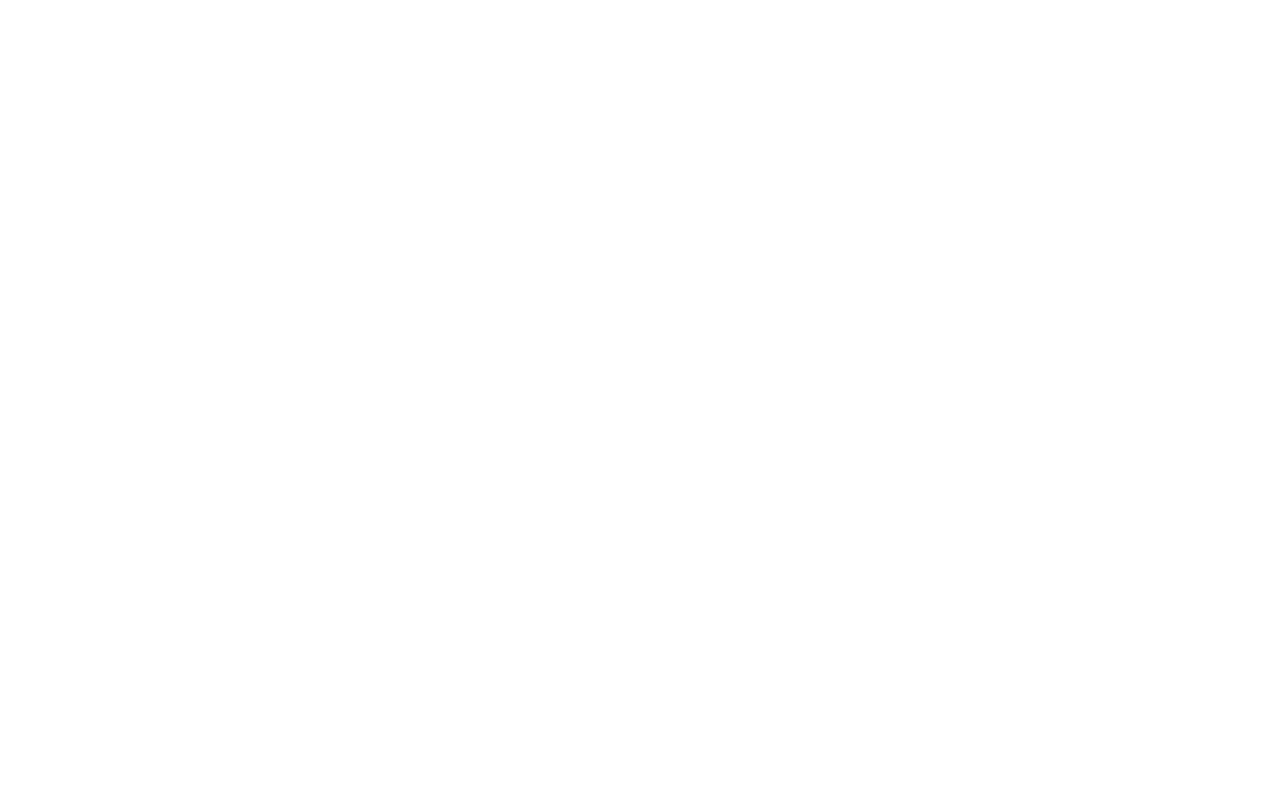
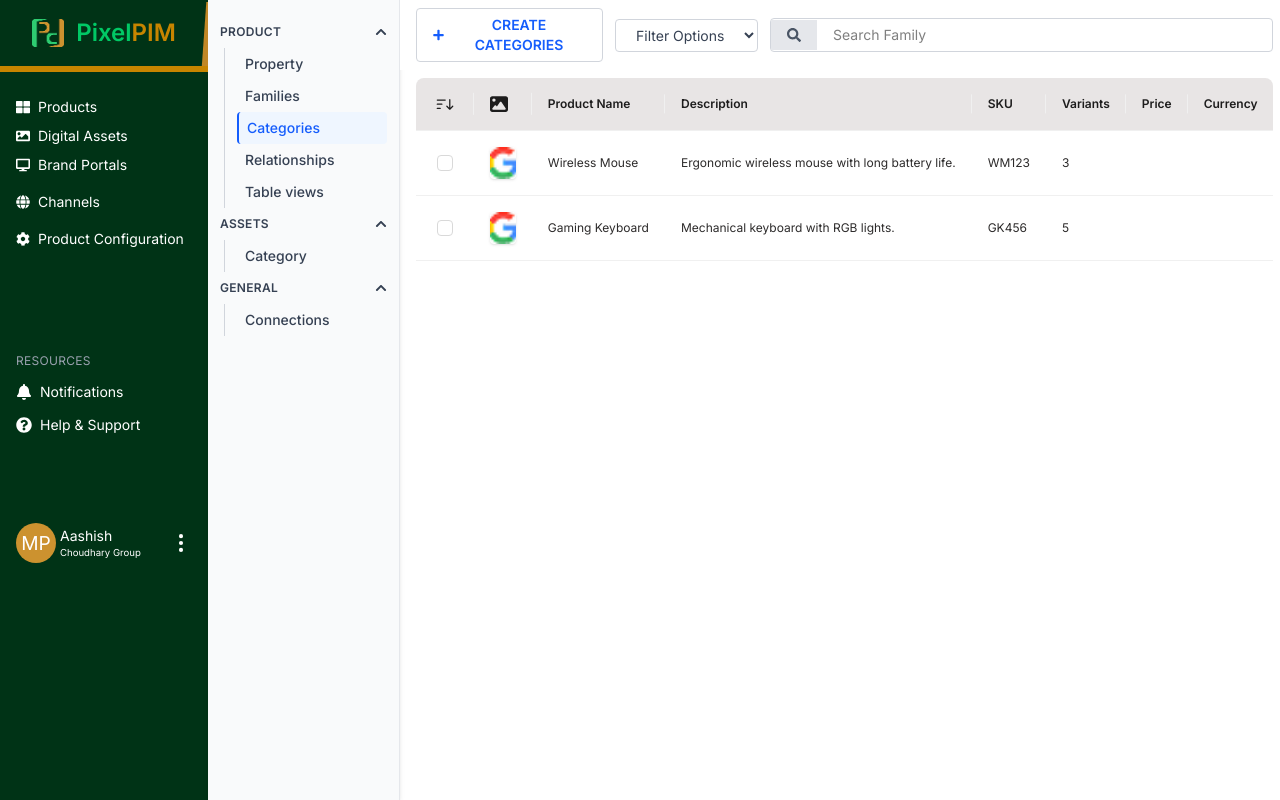
Before and after one commit to savileaf/pixelpim_new, a React (Vite) app: page /product/categories in a window 1280 px wide. Before the commit this address had no page. Built offline with nearby package versions, Linux system fonts and the light colour scheme.

Commit message:
Added assets page and removed the errors

```diff
--- a/src/App.tsx
+++ b/src/App.tsx
@@ -8,11 +8,11 @@ import ProductConfigurationPage from "./pages/ProductConfigurationPage"
 import ViewProperty from "./components/productconfig/ViewProperty"
 import ProductFamilies from "./components/productconfig/ProductFamilies"
 import { ProductTopbarProvider } from "./context/ProductTopbarContext"
-import EditCategory from "./components/category/EditCategory"
 import EditGroup from "./components/category/EditGroup"
 import AssetsMain from "./components/assests/AssetsMain"
 import ViewGroupPage from "./components/assests/ViewGroupPage"
 import EditProductFamily from "./components/productconfig/EditProductFamily"
+import ProductCategoryMain from "./components/productcategory/ProductCategoryMain"
 
 const App = () => {
   return (
@@ -35,9 +35,10 @@ const App = () => {
     <Route path="/product/property" element={<ProductConfigurationPage/>}/>
     <Route path="/product/viewproperty" element={<ViewProperty/>}/>
     <Route path="/product/families" element={<ProductFamilies/>}/>
+    <Route path="/product/categories" element={<ProductCategoryMain/>}/>
     </Route>
 
-    <Route path="/category/edit" element={<EditCategory/>}/>
+    <Route path="/category/edit" element={<EditGroup/>}/>
     <Route path="/group/edit" element={<EditGroup/>}/>
     <Route path="/productfamily/edit" element={<EditProductFamily/>}/>
     </Routes>
--- a/src/components/ProductsSidebar.tsx
+++ b/src/components/ProductsSidebar.tsx
@@ -14,7 +14,7 @@ const sections: SectionItem[] = [
   },
   {
     title: "Assets",
-    items: ["Categories"],
+    items: ["Category"],
   },
   {
     title: "General",
--- /dev/null
+++ b/src/components/productcategory/ProductCategoryMain.tsx
@@ -0,0 +1,36 @@
+import { useEffect } from "react";
+import { useResetProductTopbar, useSetProductTopbar } from "../../context/ProductTopbarContext";
+import CustomTable from "../CustomTable";
+
+const ProductCategoryMain = () => {
+    const setTopbar = useSetProductTopbar();
+      const resetTopbar = useResetProductTopbar();
+
+
+      useEffect(() => {
+          setTopbar({
+            createButtonLabel: "CREATE CATEGORIES",
+            createButtonWidth:210,
+            showCreateButton: true,
+            showViewButton: false,
+            showFilter: true,
+            filterOptions: ["Filter Options", "Active", "Archived"],
+            showSearch: true,
+            searchPlaceholder: "Search Family",
+            // searchValue: search,
+            // onSearchChange: setSearch,
+            searchBarWidth: 500,
+          });
+
+          return () => {
+            resetTopbar();
+          };
+        }, []);
+  return (
+    <div>
+      <CustomTable/>
+    </div>
+  )
+}
+
+export default ProductCategoryMain
--- a/src/context/ProductTopbarContext.tsx
+++ b/src/context/ProductTopbarContext.tsx
@@ -3,6 +3,7 @@ import { createContext, useContext, useState,type ReactNode } from "react";
 
 interface TopbarConfig {
   createButtonLabel?: string;
+  createButtonWidth?:number,
   showCreateButton?: boolean;
   showViewButton?: boolean;
   showFilter?: boolean;
@@ -16,6 +17,7 @@ interface TopbarConfig {
 
 const defaultTopbarConfig: TopbarConfig = {
   createButtonLabel: "CREATE PROPERTY",
+  createButtonWidth: 150,
   showCreateButton: true,
   showFilter: true,
   filterOptions: ["Option A", "Option B"],
```
